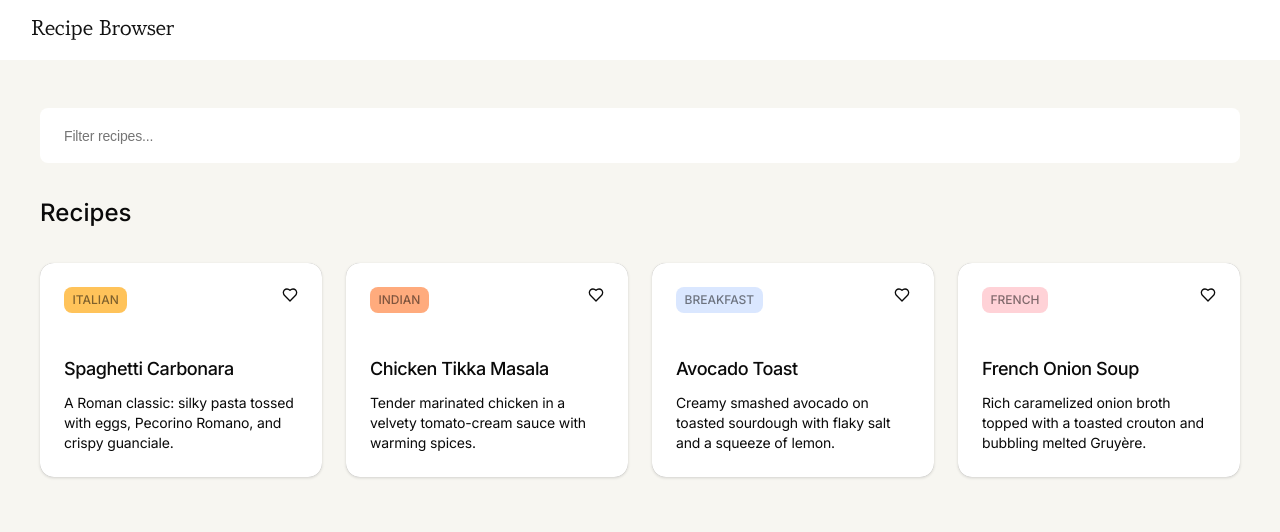
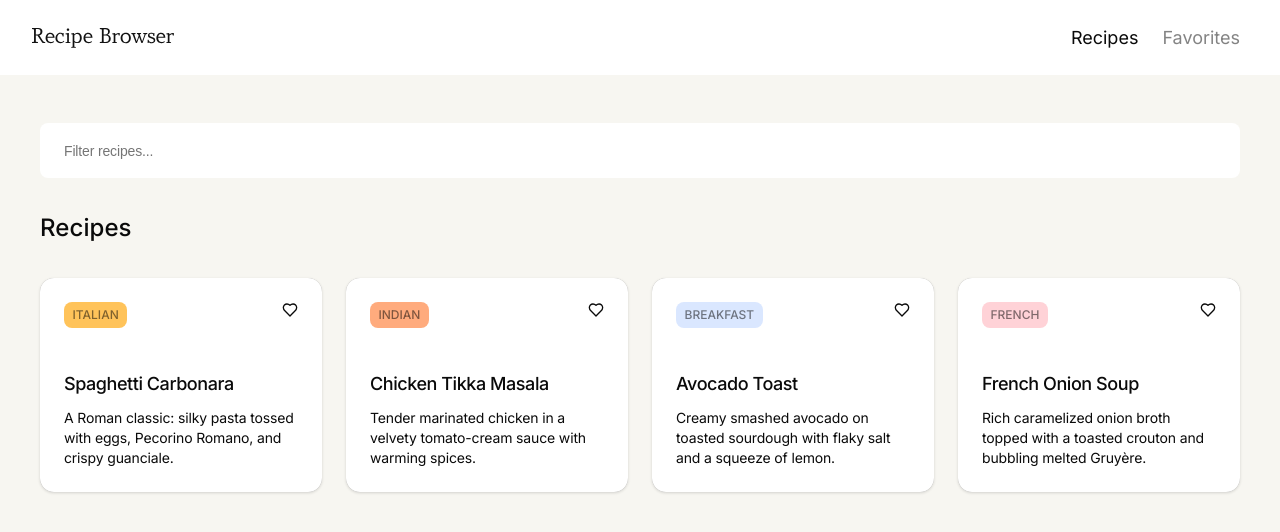
Before and after one commit to tripleten-com/ai-se_recipe-browser_react-router, a React (Vite) app: page / in a window 1280 px wide. Shown: the top 532 px of the page. Built offline with nearby package versions, Linux system fonts and the light colour scheme.

Commit message:
finish lesson 4

```diff
--- a/src/components/Header/Header.css
+++ b/src/components/Header/Header.css
@@ -11,3 +11,26 @@
   display: flex;
   align-items: center;
 }
+
+.header__nav {
+  display: flex;
+  gap: 8px;
+  margin-left: auto;
+}
+
+.header__nav-link {
+  color: var(--color-text-primary);
+  text-decoration: none;
+  padding: 4px 8px;
+  border-radius: 4px;
+  opacity: 50%;
+}
+
+.header__nav-link_active {
+  opacity: 100%;
+}
+
+.header__nav-link:hover {
+  text-decoration: underline;
+  text-underline-offset: 0.1rem;
+}
--- a/src/components/Header/Header.tsx
+++ b/src/components/Header/Header.tsx
@@ -1,11 +1,27 @@
+import { NavLink } from "react-router-dom";
+
 import Logo from "../../assets/logo.svg";
 import "./Header.css";
+
+function getNavLinkClass({ isActive }: { isActive: boolean }) {
+  return isActive
+    ? "header__nav-link header__nav-link_active"
+    : "header__nav-link";
+}
 
 function Header() {
   return (
     <header className="header">
       <div className="header__inner">
         <img src={Logo} alt="Recipe Browser logo" className="header__logo" />
+        <nav className="header__nav">
+          <NavLink to="/" className={getNavLinkClass}>
+            Recipes
+          </NavLink>
+          <NavLink to="/favorites" className={getNavLinkClass}>
+            Favorites
+          </NavLink>
+        </nav>
       </div>
     </header>
   );
```
